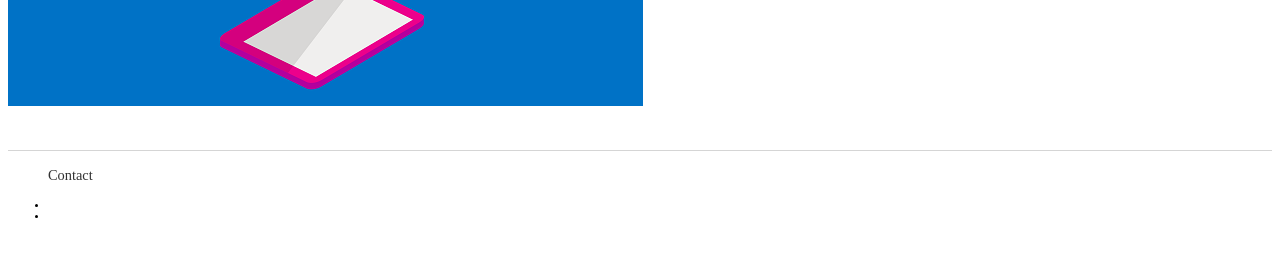
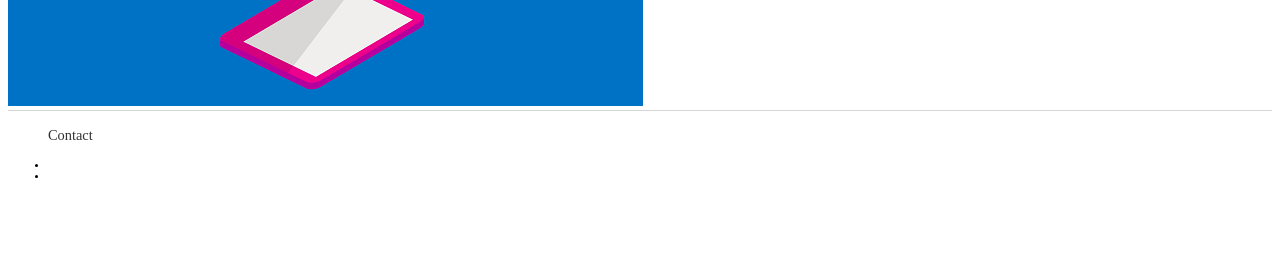
Before and after one commit to benjaminhuang13/benjaminhuang13.github.io, a Jekyll site: the page built from index.html, in a window 1280 px wide. Shown: the part 637-894 px from the top of the page. Built offline with Jekyll 4.4.1, drawn with Linux system fonts in a browser that asks for light colours.

Commit message:
Update main.css

```diff
--- a/css/main.css
+++ b/css/main.css
@@ -1,4 +1,4 @@
-.container {
+body {
     margin-bottom:40px;
 }
 .navbar {
```
